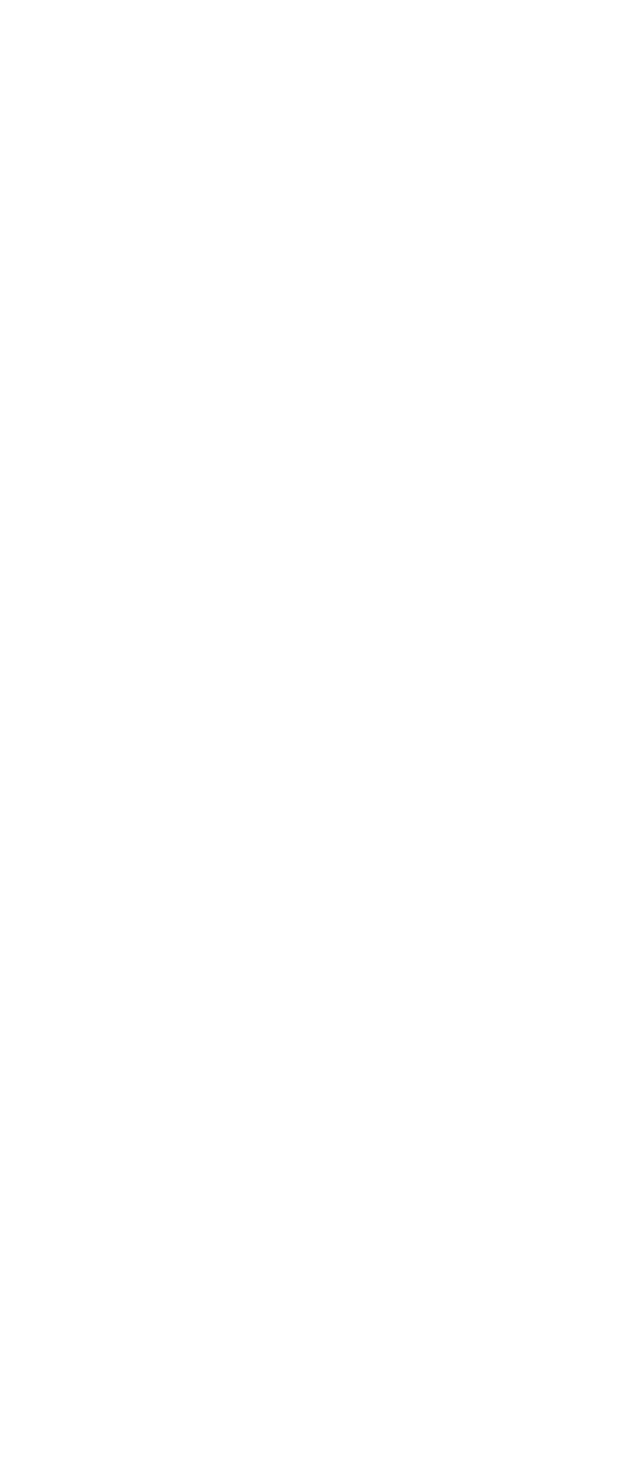
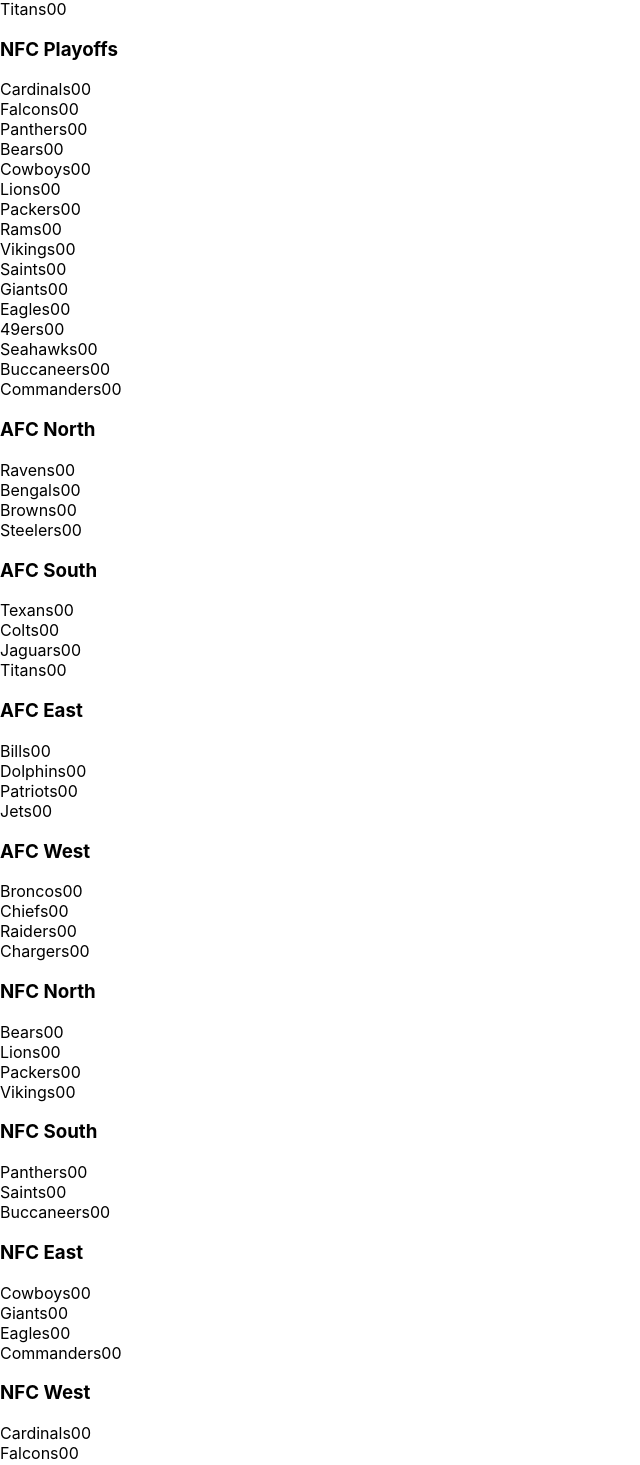
Before and after one commit to JustinCYJeffries/phase-2-project, a React (Create React App) app: page / in a window 1280 px wide. Shown: the part 540-2005 px from the top of the page, without its empty margins (0-640 px from the left). Before the commit the page ends 800 px from the top, so only its background shows below. Built offline with nearby package versions, Linux system fonts and the light colour scheme; no server answers; data requests are answered from the project's data file.

Commit message:
renders teams and wins and losses

```diff
--- a/src/Standings.js
+++ b/src/Standings.js
@@ -2,15 +2,166 @@ import React from "react"
 
 function Standings({teamData}){
 
+    const afcFilter = teamData.map(team=>{
+        if(team.team.conference == "AFC")
+        return(
+            <div key={team.team.shortDisplayName}>
+            <span>{team.team.shortDisplayName}</span>
+            <span>{team.team.wins}</span>
+            <span>{team.team.losses}</span>
+            </div>
+        )
+    })
+    const nfcFilter = teamData.map(team=>{
+        if(team.team.conference == "NFC")
+        return(
+            <div key={team.team.shortDisplayName}>
+            <span>{team.team.shortDisplayName}</span>
+            <span>{team.team.wins}</span>
+            <span>{team.team.losses}</span>
+            </div>
+        )
+    })
+    const afcNorthFilter = teamData.map(team=>{
+        if(team.team.conference == "AFC"){
+            if(team.team.division =="north")
 
-    //const NFC = [...teamData[0]]+[...teamData[1]]+[teamData[4]]+[teamData[5]]+[teamData[8]]+[teamData[10]+teamData[11]+teamData[18]+teamData[20]+teamData[22]+teamData[23]+teamData[25]+teamData[27]+teamData[28]+teamData[29]+teamData[31]]
-    //const AFC = [teamData[2]+teamData[3]+teamData[6]+teamData[7]+teamData[9]+teamData[12]+teamData[13]+teamData[14]+teamData[15]+teamData[16]+teamData[17]+teamData[19]+teamData[21]+teamData[24]+teamData[26]+teamData[30]]
+        return(
+            <div key={team.team.shortDisplayName}>
+            <span>{team.team.shortDisplayName}</span>
+            <span>{team.team.wins}</span>
+            <span>{team.team.losses}</span>
+            </div>
+        )
+    }})
+    const afcSouthFilter = teamData.map(team=>{
+        if(team.team.conference == "AFC"){
+            if(team.team.division =="south")
 
+        return(
+            <div key={team.team.shortDisplayName}>
+            <span>{team.team.shortDisplayName}</span>
+            <span>{team.team.wins}</span>
+            <span>{team.team.losses}</span>
+            </div>
+        )
+    }})
+    const afcEastFilter = teamData.map(team=>{
+        if(team.team.conference == "AFC"){
+            if(team.team.division =="east")
+
+        return(
+            <div key={team.team.shortDisplayName}>
+            <span>{team.team.shortDisplayName}</span>
+            <span>{team.team.wins}</span>
+            <span>{team.team.losses}</span>
+            </div>
+        )
+    }})
+    const afcWestFilter = teamData.map(team=>{
+        if(team.team.conference == "AFC"){
+            if(team.team.division =="west")
+
+        return(
+            <div key={team.team.shortDisplayName}>
+            <span>{team.team.shortDisplayName}</span>
+            <span>{team.team.wins}</span>
+            <span>{team.team.losses}</span>
+            </div>
+        )
+    }})
+    const nfcNorthFilter = teamData.map(team=>{
+        if(team.team.conference == "NFC"){
+            if(team.team.division =="north")
+
+        return(
+            <div key={team.team.shortDisplayName}>
+            <span>{team.team.shortDisplayName}</span>
+            <span>{team.team.wins}</span>
+            <span>{team.team.losses}</span>
+            </div>
+        )
+    }})
+    const nfcSouthFilter = teamData.map(team=>{
+        if(team.team.conference == "NFC"){
+            if(team.team.division =="south")
+
+        return(
+            <div key={team.team.shortDisplayName}>
+            <span>{team.team.shortDisplayName}</span>
+            <span>{team.team.wins}</span>
+            <span>{team.team.losses}</span>
+            </div>
+        )
+    }})
+    const nfcEastFilter = teamData.map(team=>{
+        if(team.team.conference == "NFC"){
+            if(team.team.division =="east")
+
+        return(
+            <div key={team.team.shortDisplayName}>
+            <span>{team.team.shortDisplayName}</span>
+            <span>{team.team.wins}</span>
+            <span>{team.team.losses}</span>
+            </div>
+        )
+    }})
+    const nfcWestFilter = teamData.map(team=>{
+        if(team.team.conference == "NFC"){
+            if(team.team.division =="west")
+
+        return(
+            <div key={team.team.shortDisplayName}>
+            <span>{team.team.shortDisplayName}</span>
+            <span>{team.team.wins}</span>
+            <span>{team.team.losses}</span>
+            </div>
+        )
+    }})
 
 
     return(
         <div>
-            {}
+            <div>
+            <h3>AFC Playoffs</h3>
+            {afcFilter}
+            </div>
+            <div>
+            <h3>NFC Playoffs</h3>
+            {nfcFilter}
+            </div>
+            <div>
+                <h3>AFC North</h3>
+                {afcNorthFilter}
+            </div>
+            <div>
+                <h3>AFC South</h3>
+                {afcSouthFilter}
+            </div>
+            <div>
+                <h3>AFC East</h3>
+                {afcEastFilter}
+            </div>
+            <div>
+                <h3>AFC West</h3>
+                {afcWestFilter}
+            </div>
+            <div>
+                <h3>NFC North</h3>
+                {nfcNorthFilter}
+            </div>
+            <div>
+                <h3>NFC South</h3>
+                {nfcSouthFilter}
+            </div>
+            <div>
+                <h3>NFC East</h3>
+                {nfcEastFilter}
+            </div>
+            <div>
+                <h3>NFC West</h3>
+                {nfcWestFilter}
+            </div>
         </div>
     )
 }
```
